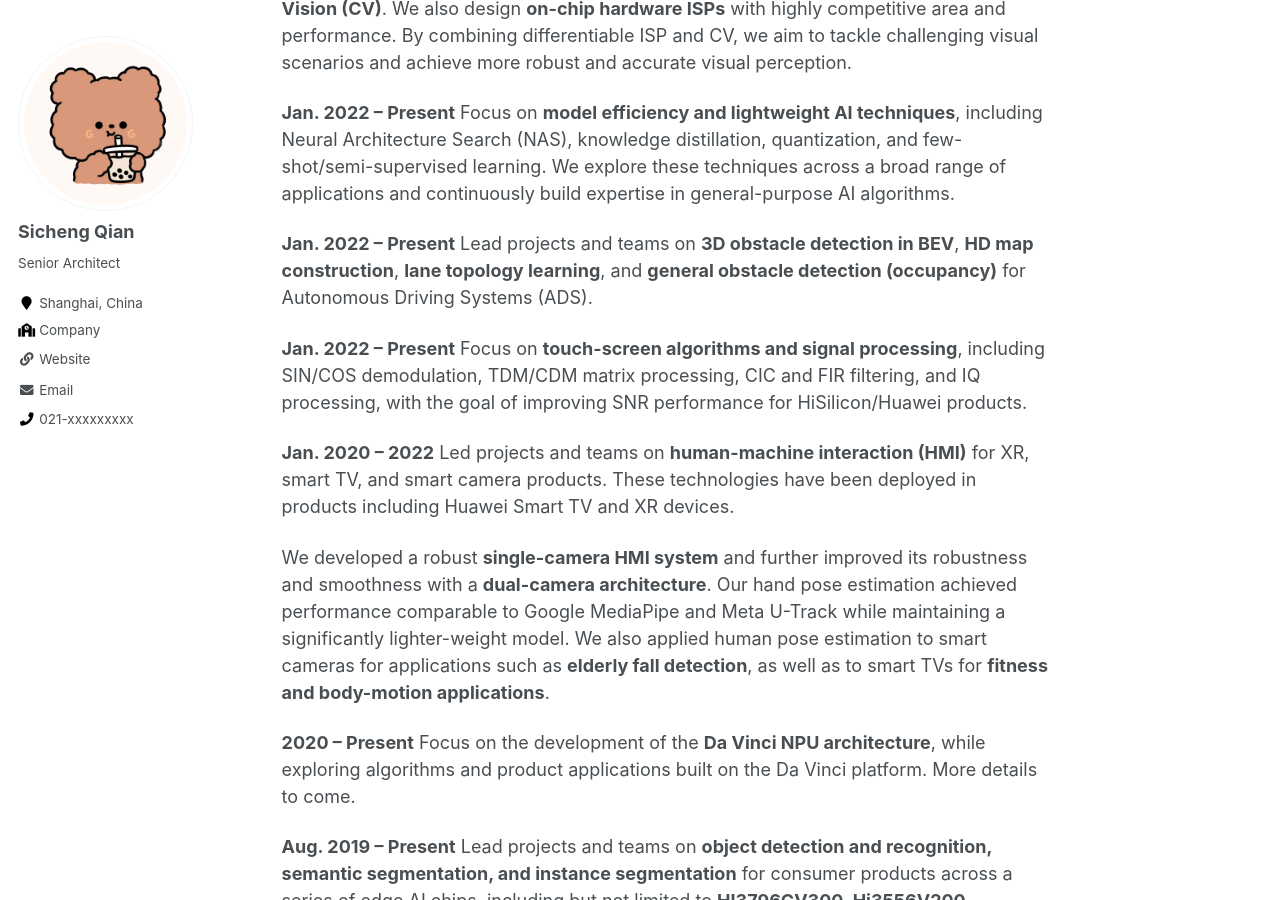
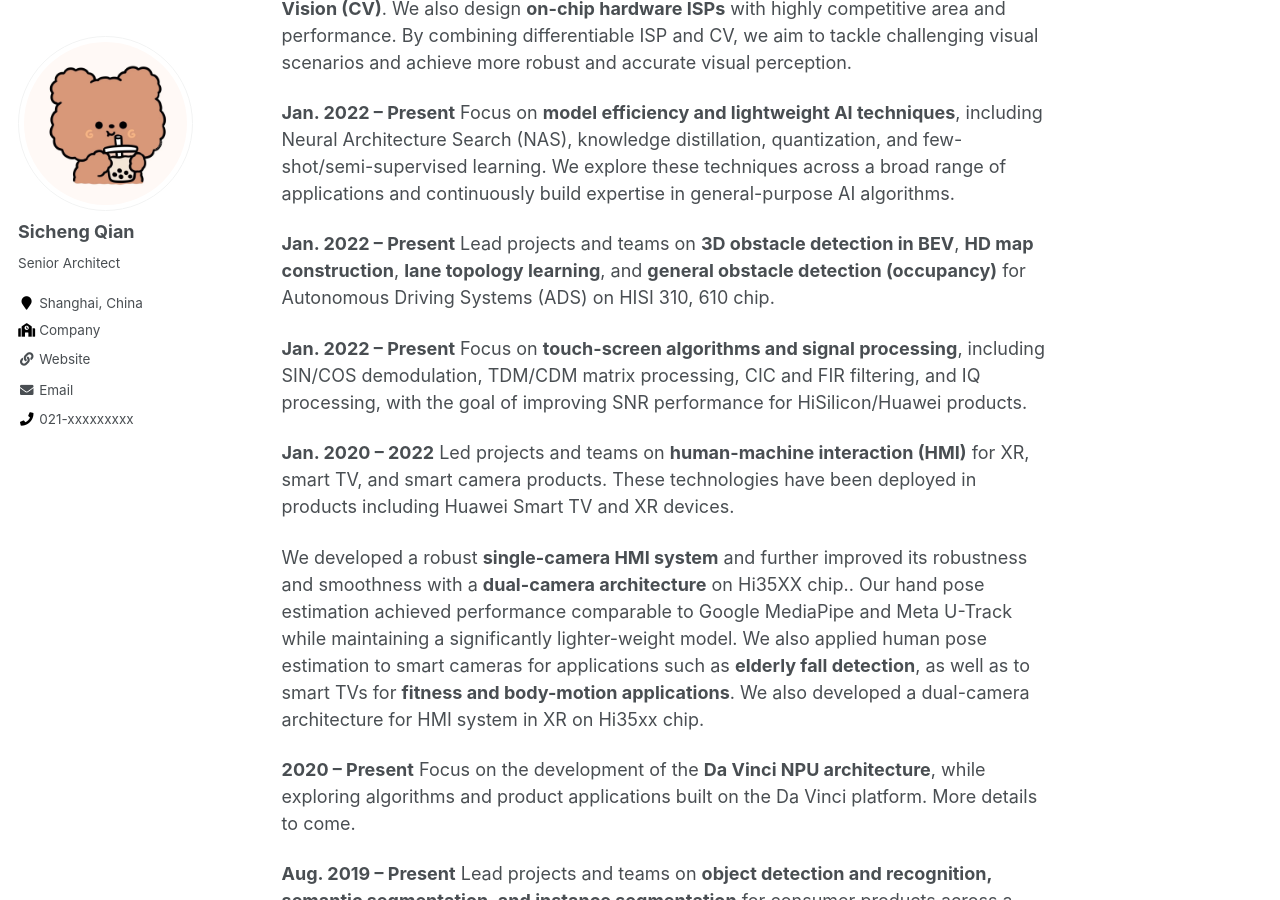
Before and after one commit to aqsc/aqsc.github.io, a Jekyll site: the page built from _pages/about.md, in a window 1280 px wide and 900 px high, scrolled down 1285 px. Built offline with Jekyll 4.4.1, drawn with Linux system fonts in a browser that asks for light colours.

Commit message:
Update about.md

```diff
--- a/_pages/about.md
+++ b/_pages/about.md
@@ -124,7 +124,7 @@ Conduct research on **Differentiable ISP** and **Differentiable Computer Vision
 Focus on **model efficiency and lightweight AI techniques**, including Neural Architecture Search (NAS), knowledge distillation, quantization, and few-shot/semi-supervised learning. We explore these techniques across a broad range of applications and continuously build expertise in general-purpose AI algorithms.
 
 **Jan. 2022 – Present**
-Lead projects and teams on **3D obstacle detection in BEV**, **HD map construction**, **lane topology learning**, and **general obstacle detection (occupancy)** for Autonomous Driving Systems (ADS).
+Lead projects and teams on **3D obstacle detection in BEV**, **HD map construction**, **lane topology learning**, and **general obstacle detection (occupancy)** for Autonomous Driving Systems (ADS) on HISI 310, 610 chip.
 
 **Jan. 2022 – Present**
 Focus on **touch-screen algorithms and signal processing**, including SIN/COS demodulation, TDM/CDM matrix processing, CIC and FIR filtering, and IQ processing, with the goal of improving SNR performance for HiSilicon/Huawei products.
@@ -132,7 +132,8 @@ Focus on **touch-screen algorithms and signal processing**, including SIN/COS de
 **Jan. 2020 – 2022**
 Led projects and teams on **human-machine interaction (HMI)** for XR, smart TV, and smart camera products. These technologies have been deployed in products including Huawei Smart TV and XR devices.
 
-We developed a robust **single-camera HMI system** and further improved its robustness and smoothness with a **dual-camera architecture**. Our hand pose estimation achieved performance comparable to Google MediaPipe and Meta U-Track while maintaining a significantly lighter-weight model. We also applied human pose estimation to smart cameras for applications such as **elderly fall detection**, as well as to smart TVs for **fitness and body-motion applications**.
+We developed a robust **single-camera HMI system** and further improved its robustness and smoothness with a **dual-camera architecture** on Hi35XX chip.. Our hand pose estimation achieved performance comparable to Google MediaPipe and Meta U-Track while maintaining a significantly lighter-weight model. We also applied human pose estimation to smart cameras for applications such as **elderly fall detection**, as well as to smart TVs for **fitness and body-motion applications**.
+We also developed a dual-camera architecture for HMI system in XR on Hi35xx chip.
 
 **2020 – Present**
 Focus on the development of the **Da Vinci NPU architecture**, while exploring algorithms and product applications built on the Da Vinci platform. More details to come.
```
